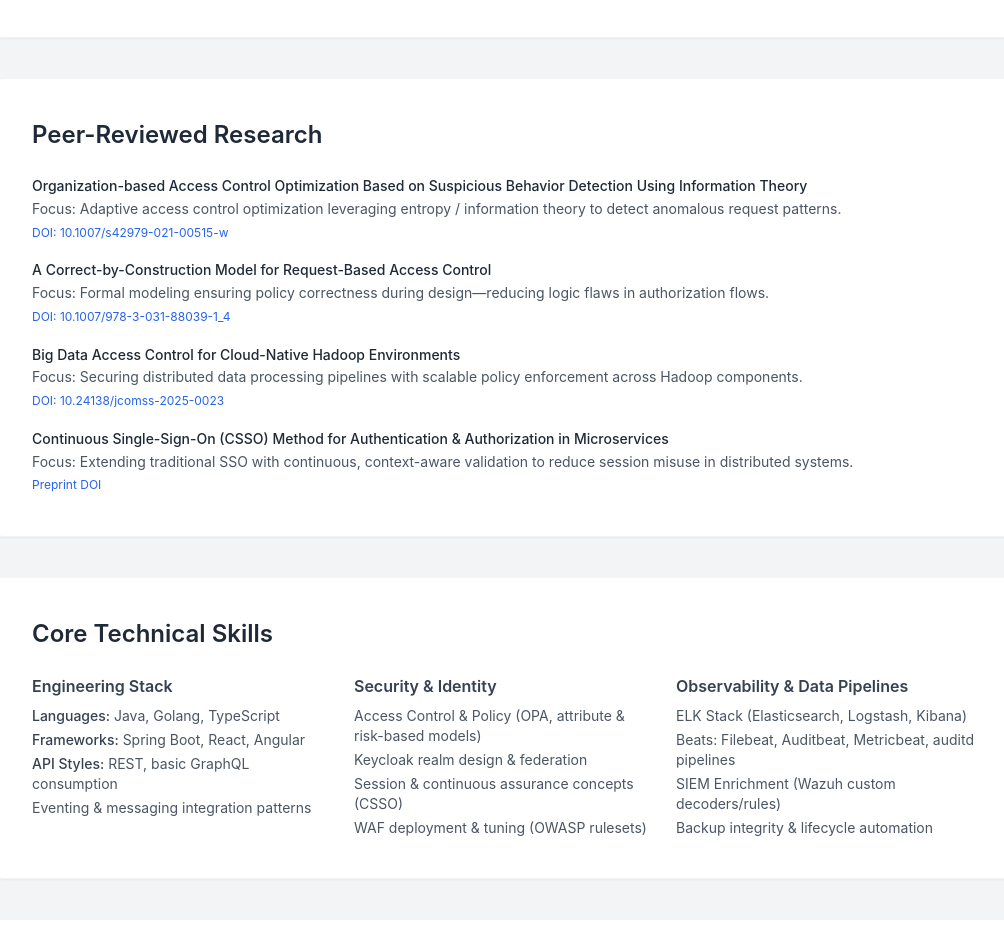
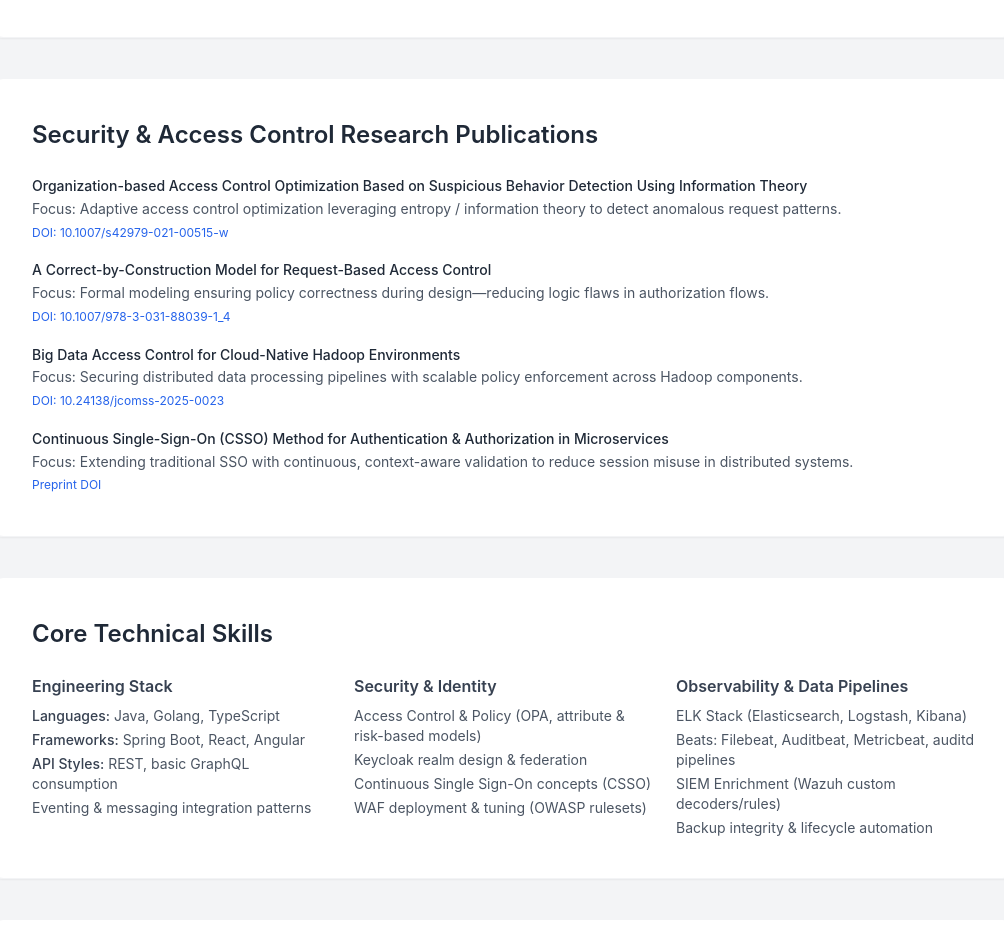
Before and after one commit to tsognong/tsognong.github.io, a website: page index.html in a window 1280 px wide. Shown: the part 496-1432 px from the top of the page, without its empty margins (137-1141 px from the left). Drawn offline with Linux system fonts and the light colour scheme.

Commit message:
Refine research section heading wording

```diff
--- a/index.html
+++ b/index.html
@@ -40,7 +40,7 @@
 </section>
 
 <section class="max-w-5xl mx-auto my-10 p-6 md:p-10 bg-white rounded-xl shadow-sm border border-gray-100">
-  <h2 class="text-2xl font-semibold text-gray-800 mb-6">Peer-Reviewed Research</h2>
+  <h2 class="text-2xl font-semibold text-gray-800 mb-6">Security & Access Control Research Publications</h2>
   <ul class="space-y-4 text-sm text-gray-700 leading-relaxed">
     <li>
       <p class="font-medium text-gray-800">Organization-based Access Control Optimization Based on Suspicious Behavior Detection Using Information Theory</p>
@@ -82,7 +82,7 @@
       <ul class="space-y-1 text-gray-600 text-sm">
         <li>Access Control & Policy (OPA, attribute & risk-based models)</li>
         <li>Keycloak realm design & federation</li>
-        <li>Session & continuous assurance concepts (CSSO)</li>
+        <li>Continuous Single Sign-On concepts (CSSO)</li>
         <li>WAF deployment & tuning (OWASP rulesets)</li>
       </ul>
     </div>
@@ -136,7 +136,7 @@
     </div>
     <div class="p-4 border rounded-lg bg-gray-50">
       <h3 class="font-semibold text-gray-800">Cloud-Aware Backup & Integrity Platform</h3>
-      <p class="text-sm text-gray-600 mt-1">Modern web-based backup monitoring & orchestration (Golang + React). Supports multi-target storage (local, Google Drive, OneDrive, etc.), pluggable integrity checks, retention policies, and proactive anomaly surfacing.</p>
+      <p class="text-sm text-gray-600 mt-1">Modern web-based backup monitoring & orchestration (Golang + React). Supports multi-target storage (local, Google Drive, OneDrive, etc.), pluggable integrity checks, retention policies, and encryption.</p>
     </div>
     <div class="p-4 border rounded-lg bg-gray-50">
       <h3 class="font-semibold text-gray-800">Identity Log Observability Enhancements</h3>
```
